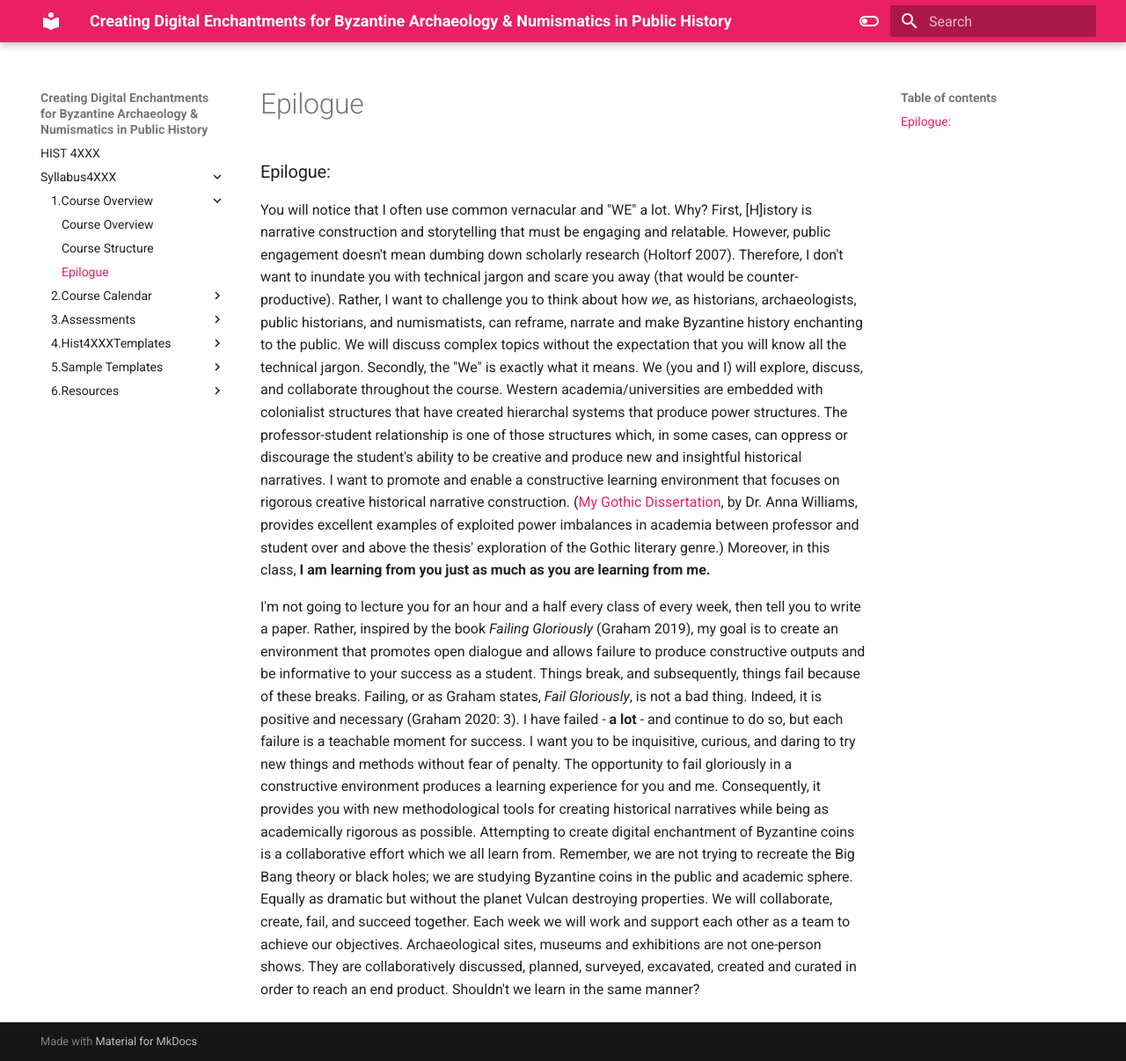
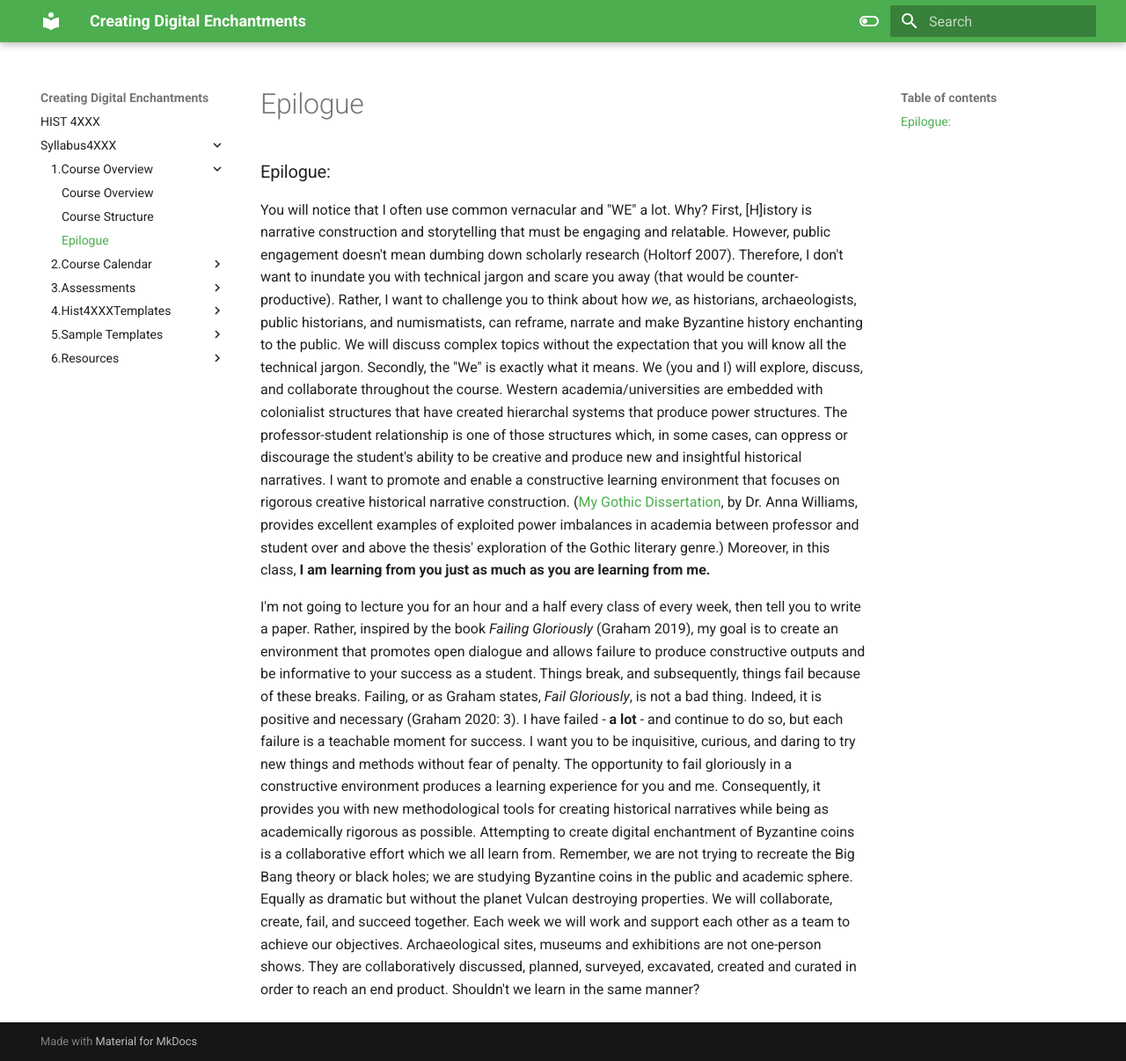
Before and after one commit to roguehistory/Syllabus, an MkDocs documentation site: the page built from docs/Syllabus4XXX/1.Course Overview/Epilogue.md, in a window 1280 px wide and 1206 px high. Shown: the whole window at 88% size. Built offline with MkDocs 1.6.1 and Material for MkDocs 9.7.7, drawn with Linux system fonts in a browser that asks for light colours.

Commit message:
Update mkdocs.yml

```diff
--- a/mkdocs.yml
+++ b/mkdocs.yml
@@ -1,4 +1,4 @@
-site_name: Creating Digital Enchantments for Byzantine Archaeology & Numismatics in Public History
+site_name: Creating Digital Enchantments
 
 theme:
     name: 'material'
@@ -7,7 +7,7 @@ theme:
     # Light mode
     - media: "(prefers-color-scheme: light)"
       scheme: default
-      primary: pink
+      primary: green
       accent: indigo
       toggle:
         icon: material/toggle-switch-off-outline
```
